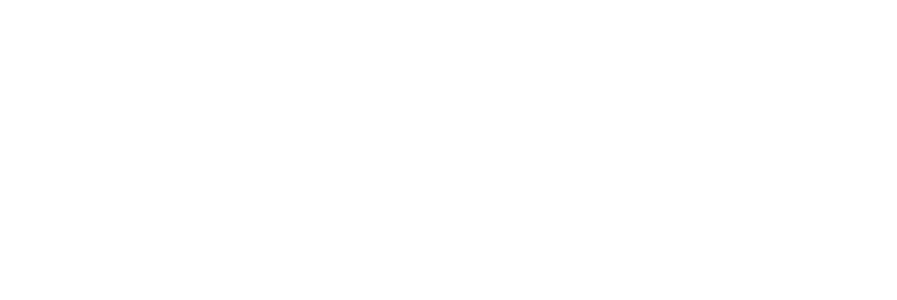
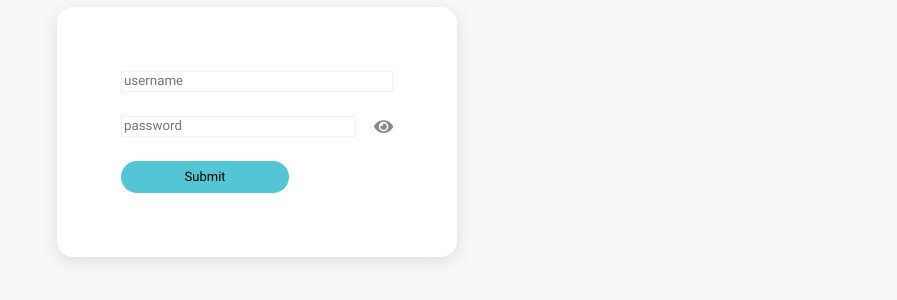
Before and after one commit to amin-erfanian/coinersho, a Next.js app: page /auth in a window 1280 px wide. Shown: the part 268-568 px from the top of the page, without its empty margins (383-1280 px from the left). Built offline with nearby package versions, Linux system fonts and the light colour scheme.

Commit message:
create login form and its validation

```diff
--- /dev/null
+++ b/src/app/(authentication)/auth/LoginForm.module.scss
@@ -0,0 +1,19 @@
+.login-form {
+  width: 100%;
+  padding: 2rem;
+
+  &__field {
+    margin-bottom: 1.5rem;
+  }
+
+  &__button {
+    width: 100%;
+    margin-top: 1rem;
+  }
+
+  &__error {
+    color: #e63946;
+    font-size: 0.875rem;
+    margin-top: 0.25rem;
+  }
+}
--- /dev/null
+++ b/src/app/(authentication)/auth/LoginForm.tsx
@@ -0,0 +1,96 @@
+"use client";
+
+// import ErrorMessage from "@/app/components/ErrorMessage";
+import axios from "axios";
+import { formSchema } from "@/schema/formSchema";
+import { z } from "zod";
+import { zodResolver } from "@hookform/resolvers/zod";
+import { useForm } from "react-hook-form";
+
+import { useRouter } from "next/navigation";
+import { useState } from "react";
+
+import BaseButton from "@/components/base/button/BaseButton";
+import BaseInput from "@/components/base/input/BaseInput";
+import BasePasswordInput from "@/components/base/password-input/BasePasswordInput";
+import Spinner from "@/components/general/spinner/Spinner";
+
+import styles from "./LoginForm.module.scss";
+
+type LoginFormData = z.infer<typeof formSchema>;
+
+const LoginForm = () => {
+  const router = useRouter();
+  const {
+    register,
+    handleSubmit,
+    formState: { errors },
+  } = useForm<LoginFormData>({
+    resolver: zodResolver(formSchema),
+  });
+  const [error, setError] = useState("");
+  const [isSubmitting, setSubmitting] = useState(false);
+
+  const onSubmit = handleSubmit(async (data) => {
+    setSubmitting(true);
+    try {
+      await new Promise((resolve) =>
+        setTimeout(() => {
+          resolve("delayed");
+        }, 2000)
+      );
+      await axios.post("/api/auth", data);
+      router.push("/dashboard");
+    } catch (error) {
+      setSubmitting(false);
+      setError("An unexpected error occurred.");
+    }
+  });
+
+  if (error) return <> TODO: Toast show the error </>;
+
+  return (
+    <div className={styles["login-form"]}>
+      <form onSubmit={onSubmit}>
+        <div className={styles["login-form__field"]}>
+          <BaseInput
+            variant="outlined"
+            placeholder="username"
+            {...register("username")}
+          />
+          {errors.username && (
+            <p className={styles["login-form__error"]}>
+              {errors.username.message}
+            </p>
+          )}
+        </div>
+
+        <div className={styles["login-form__field"]}>
+          <BasePasswordInput
+            variant="outlined"
+            placeholder="password"
+            {...register("password")}
+          />
+          {errors.password && (
+            <p className={styles["login-form__error"]}>
+              {errors.password.message}
+            </p>
+          )}
+        </div>
+
+        <div className={styles["login-form__button"]}>
+          <BaseButton
+            type="submit"
+            size="small"
+            isLoading={isSubmitting}
+            disabled={isSubmitting}
+          >
+            Submit
+          </BaseButton>
+        </div>
+      </form>
+    </div>
+  );
+};
+
+export default LoginForm;
--- a/src/app/(authentication)/auth/page.tsx
+++ b/src/app/(authentication)/auth/page.tsx
@@ -1,7 +1,12 @@
 import React from "react";
+import LoginForm from "./LoginForm";
 
 const LoginPage = () => {
-  return <div>LoginPage</div>;
+  return (
+    <div>
+      <LoginForm />
+    </div>
+  );
 };
 
 export default LoginPage;
--- /dev/null
+++ b/src/app/(authentication)/layout.tsx
@@ -0,0 +1,33 @@
+// app/(auth)/layout.tsx or wherever your route layout lives
+import React from "react";
+import type { ReactNode } from "react";
+
+const AuthLayout = ({ children }: { children: ReactNode }) => {
+  return (
+    <div
+      style={{
+        minHeight: "100vh",
+        display: "flex",
+        alignItems: "center",
+        justifyContent: "center",
+        backgroundColor: "#f7f7f7",
+        padding: "1rem",
+      }}
+    >
+      <div
+        style={{
+          width: "100%",
+          maxWidth: "400px",
+          backgroundColor: "#fff",
+          borderRadius: "16px",
+          boxShadow: "0 4px 16px rgba(0, 0, 0, 0.1)",
+          padding: "2rem",
+        }}
+      >
+        {children}
+      </div>
+    </div>
+  );
+};
+
+export default AuthLayout;
--- a/src/app/layout.tsx
+++ b/src/app/layout.tsx
@@ -32,7 +32,7 @@
   children: React.ReactNode;
 }>) {
   return (
-    <html lang="fa" dir="rtl" className={iranYekan.variable}>
+    <html className={iranYekan.variable}>
       <body>{children}</body>
     </html>
   );
--- /dev/null
+++ b/src/schema/formSchema.ts
@@ -0,0 +1,25 @@
+import { z } from "zod";
+
+export const formSchema = z.object({
+  username: z
+    .string()
+    .min(3, { message: "Username must be at least 3 characters long." })
+    .max(20, { message: "Username must be at most 20 characters long." })
+    .regex(/^[a-zA-Z0-9_]+$/, {
+      message: "Username can only contain letters, numbers, and underscores.",
+    }),
+
+  password: z
+    .string()
+    .min(8, { message: "Password must be at least 8 characters long." })
+    .regex(/[a-z]/, {
+      message: "Password must contain at least one lowercase letter.",
+    })
+    .regex(/[A-Z]/, {
+      message: "Password must contain at least one uppercase letter.",
+    })
+    .regex(/[0-9]/, { message: "Password must contain at least one number." })
+    .regex(/[^a-zA-Z0-9]/, {
+      message: "Password must contain at least one special character.",
+    }),
+});
```
